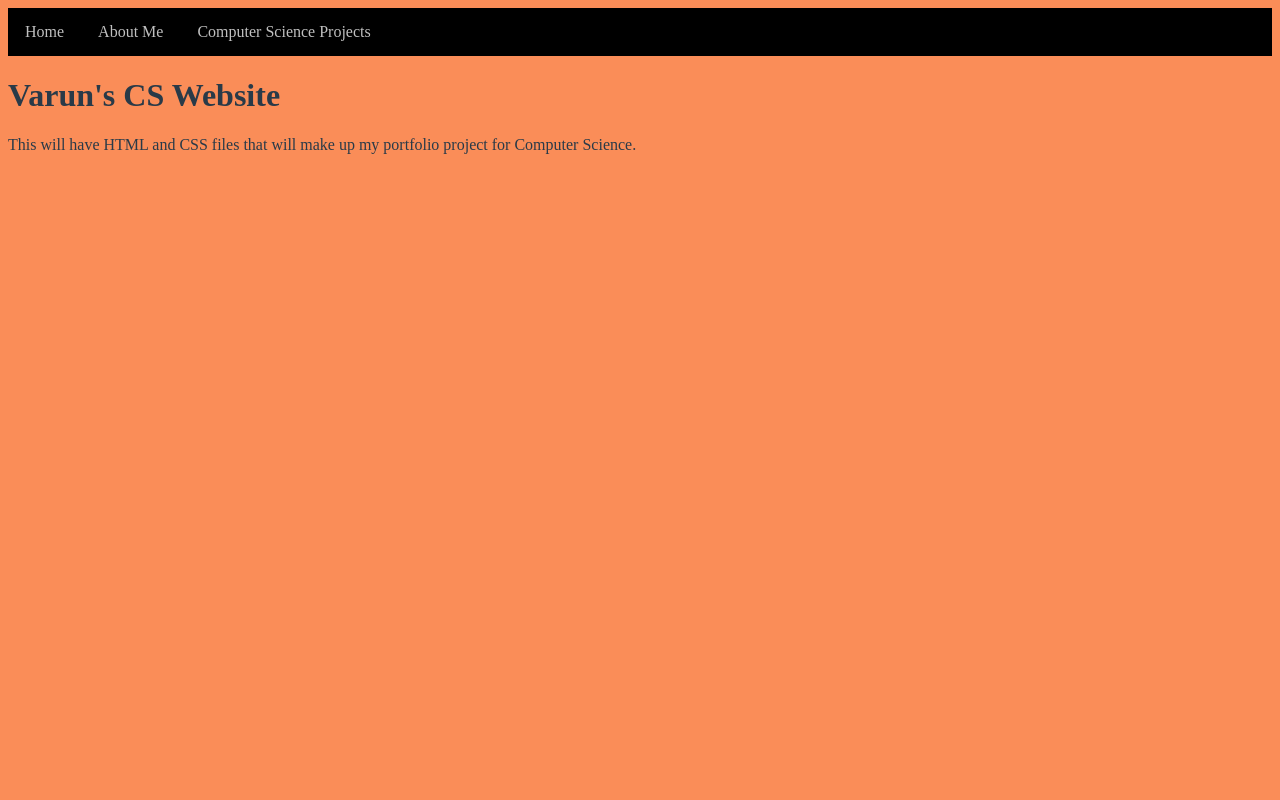
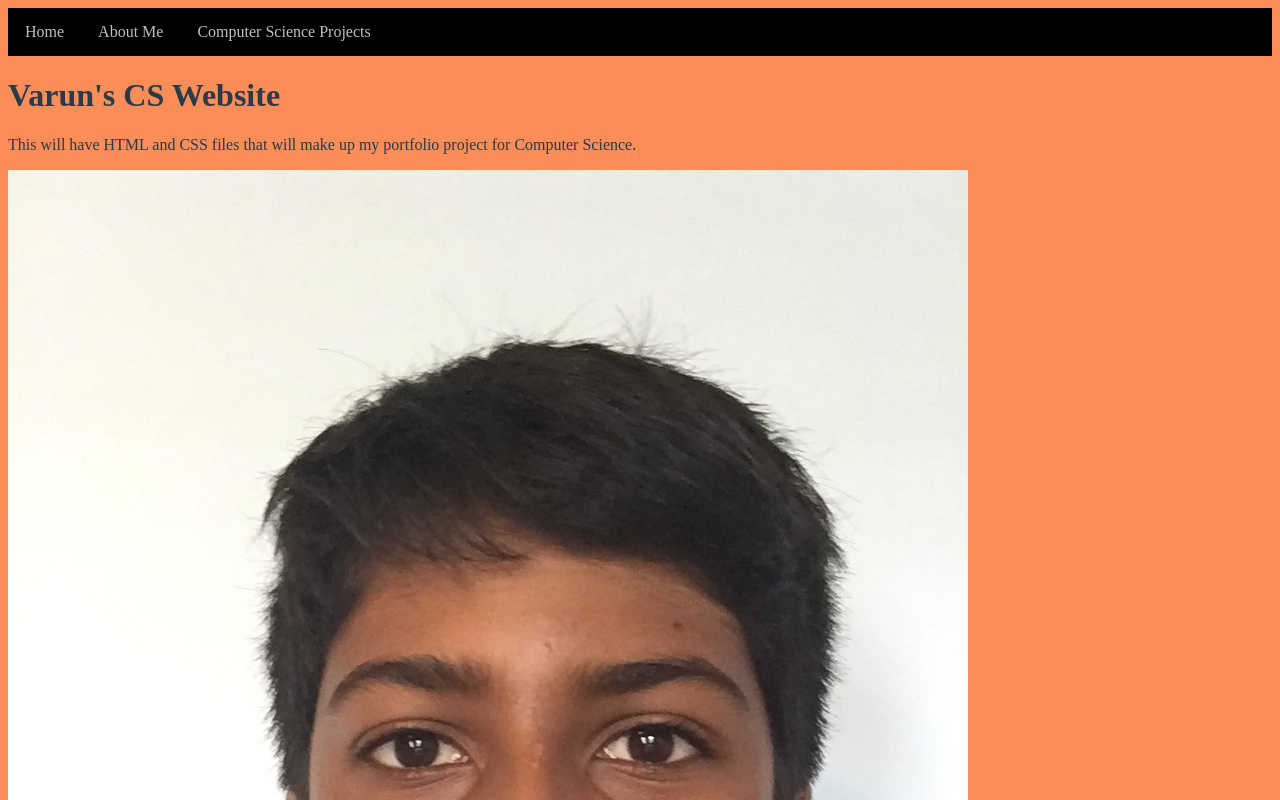
Before and after one commit to VARUNVIS/Varun-s-Respository, a plain HTML site: page index.html in a window 1280 px wide. Shown: the top 800 px of the page. Drawn offline with Linux system fonts and the light colour scheme.

Commit message:
Update index.html

```diff
--- a/index.html
+++ b/index.html
@@ -26,6 +26,7 @@ html>
 
                     <body>
                       <p>This will have HTML and CSS files that will make up my portfolio project for Computer Science.</p>
+                      <img src="IMG_0737.JPG" alt="Picture of Me">
 
 
 
```
